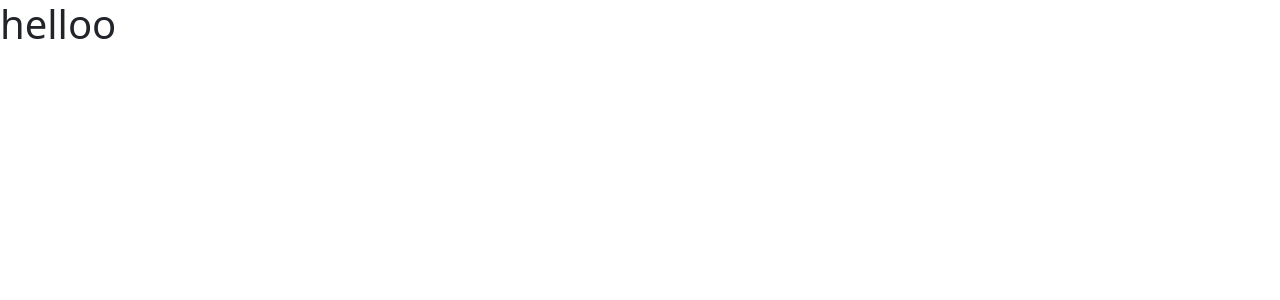
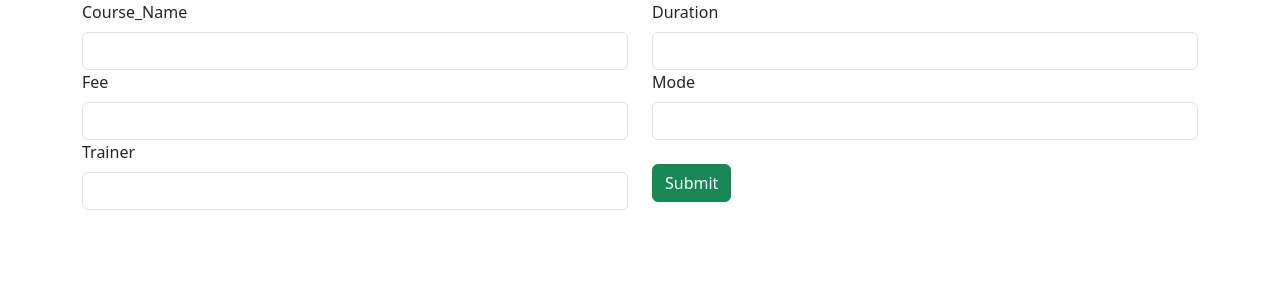
Before and after one commit to Annmariya-git/Course-App, a React (Vite) app: page / in a window 1280 px wide. Shown: the top 300 px of the page. Built offline with nearby package versions, Linux system fonts and the light colour scheme.

Commit message:
InsertCourse

```diff
--- a/src/App.jsx
+++ b/src/App.jsx
@@ -3,13 +3,14 @@
 import viteLogo from './assets/vite.svg'
 import heroImg from './assets/hero.png'
 import './App.css'
+import InsertCourse from './components/InsertCourse'
 
 function App() {
   const [count, setCount] = useState(0)
 
   return (
     <>
-      <h1>helloo</h1>
+      <InsertCourse />
     </>
   )
 }
--- /dev/null
+++ b/src/components/InsertCourse.jsx
@@ -0,0 +1,43 @@
+import React from 'react'
+
+
+const InsertCourse = () => {
+    return (
+        <div>
+
+            <div className="container">
+                <div className="row">
+                    <div className="col col-12 col-sm-12 col-md-12 col-lg-12 col-xl-12 col-xxl-12">
+                        <div className="row">
+                            <div className="col col-12 col-sm-12 col-md-6 col-lg-6 col-xl-6 col-xxl-6">
+                                <label htmlFor="" className="form-label">Course_Name</label>
+                                <input type="text" className="form-control" />
+                            </div>
+                            <div className="col col-12 col-sm-12 col-md-6 col-lg-6 col-xl-6 col-xxl-6">
+                                <label htmlFor="" className="form-label">Duration</label>
+                                <input type="num/text" className="form-control" />
+                            </div>
+                            <div className="col col-12 col-sm-12 col-md-6 col-lg-6 col-xl-6 col-xxl-6">
+                                <label htmlFor="" className="form-label">Fee</label>
+                                <input type="num" className="form-control" />
+                            </div>
+                            <div className="col col-12 col-sm-12 col-md-6 col-lg-6 col-xl-6 col-xxl-6">
+                                <label htmlFor="" className="form-label">Mode</label>
+                                <input type="text" className="form-control" />
+                            </div>
+                            <div className="col col-12 col-sm-12 col-md-6 col-lg-6 col-xl-6 col-xxl-6">
+                                <label htmlFor="" className="form-label">Trainer</label>
+                                <input type="text" className="form-control" />
+                            </div>
+                            <div className="col col-12 col-sm-12 col-md-6 col-lg-6 col-xl-6 col-xxl-6">
+                                <br></br>
+                                <button className="btn btn-success">Submit</button>
+                            </div>
+                        </div>
+                    </div>
+                </div>
+            </div>
+        </div>
+    )}
+
+export default InsertCourse
```
